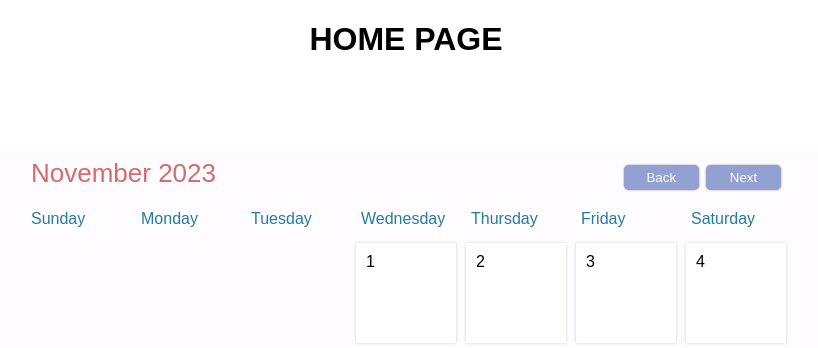
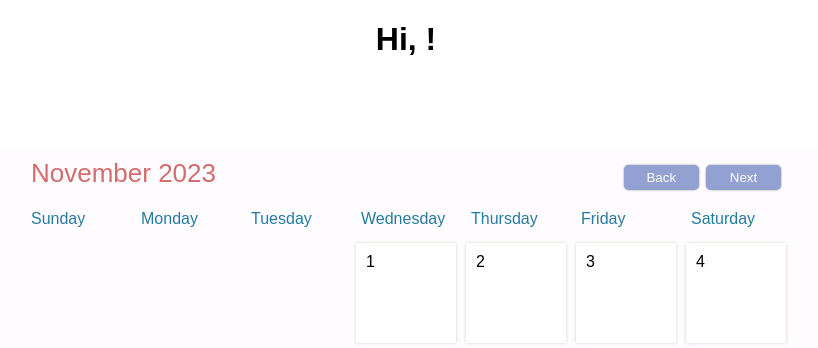
Before and after one commit to inaguu/COMP4921_Project3_Group8_Tas_Ian, a Node server app: page /home in a window 1280 px wide. Shown: the part 80-428 px from the top of the page, without its empty margins (234-1052 px from the left). Run offline with Node 20, Linux system fonts and the light colour scheme; some libraries are stand-ins or nearby versions.

Commit message:
Updated h1 to user greeting.

```diff
--- a/server.js
+++ b/server.js
@@ -153,6 +153,7 @@ app.post("/loggingin", async (req, res) => {
 app.get("/home", async (req, res) => {
 	res.render("home", {
 		auth: req.session.authenticated,
+		username: req.session.username,
 	});
 });
 
--- a/views/home.ejs
+++ b/views/home.ejs
@@ -1,7 +1,7 @@
 <%- include("templates/header") %>
 
 <div class="home-title">
-    <h1>HOME PAGE</h1>
+    <h1>Hi, <%= username %>!</h1>
 </div>
 
 <br>
```
